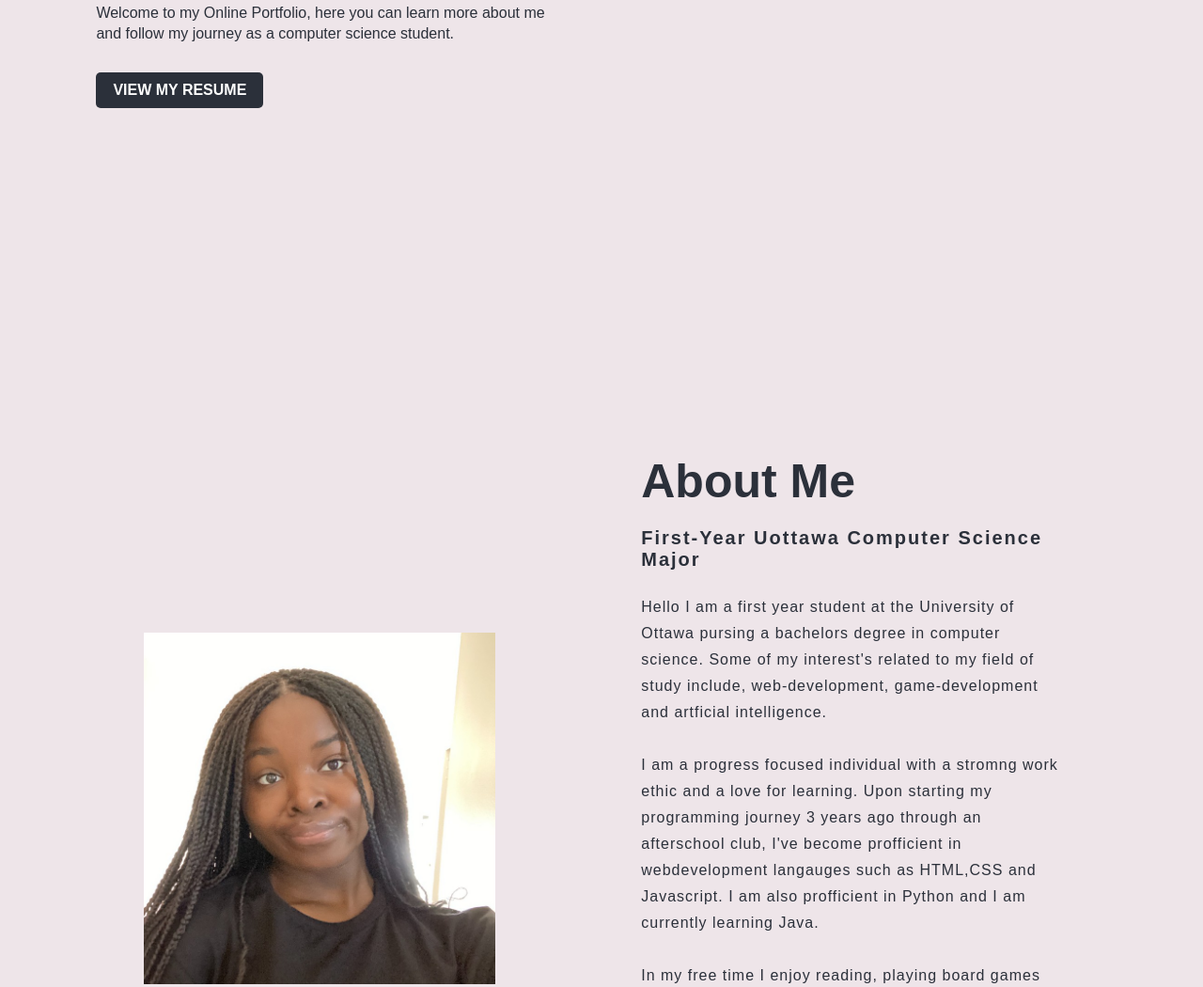
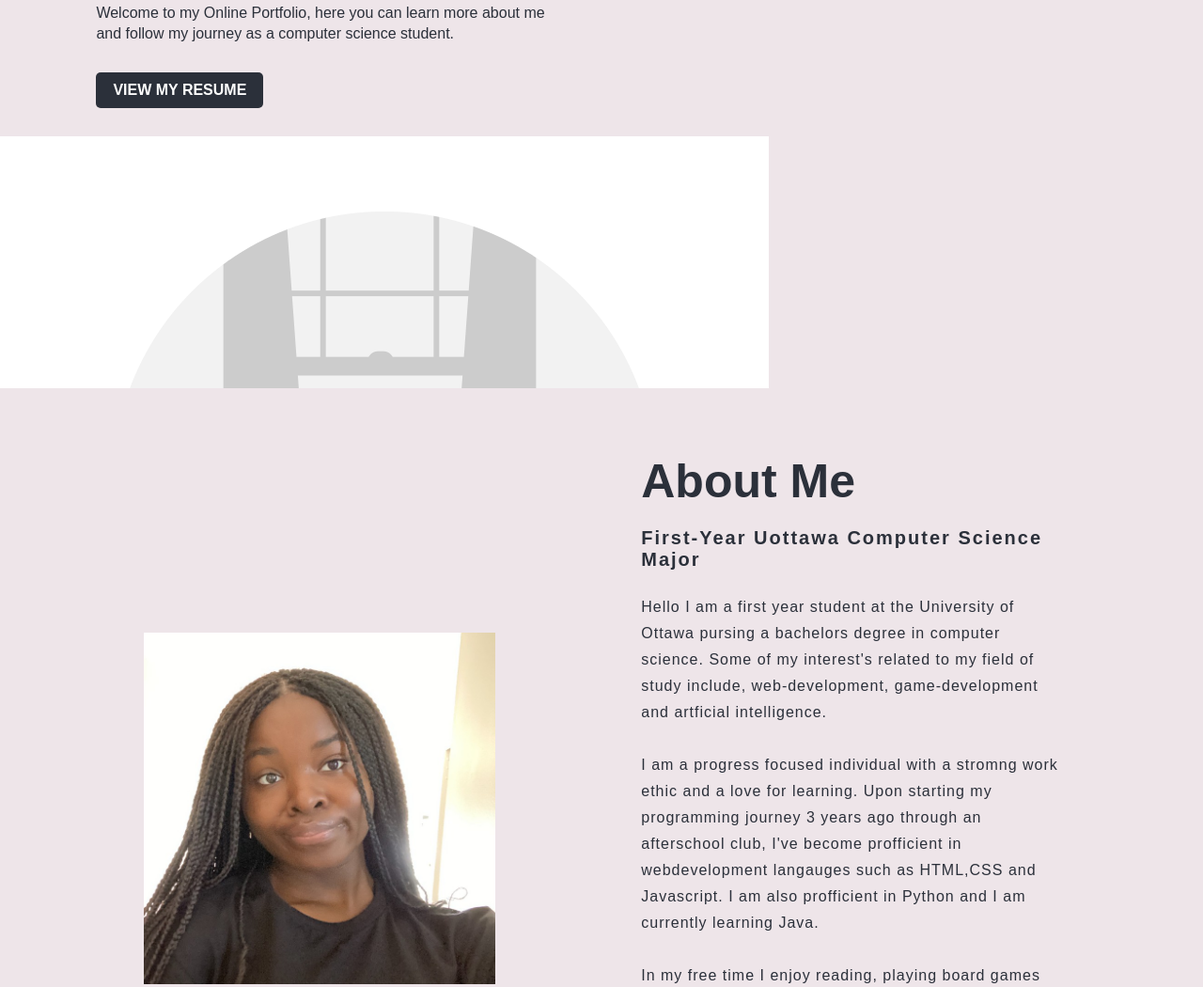
Before and after one commit to kiarasaahfon25/keyswebsite.github.io, a plain HTML site: page index.html in a window 1280 px wide. Shown: the part 387-1437 px from the top of the page at 94% size. Drawn offline with Linux system fonts and the light colour scheme.

Commit message:
Update index.html

```diff
--- a/index.html
+++ b/index.html
@@ -26,6 +26,9 @@
                 <h1> I am Kiara <span> Saahfon </span></h1> <!span is used to apply styles to a small part of a text>
                 <p> Welcome to my Online Portfolio, here you can learn more about me <br> and follow my journey as a computer science student. </p>
             <a href = "/" > VIEW MY RESUME </a>
+            </div>
+            <div class ="mainpageimage">
+                <img src = "undraw_Programmer_re_owql.png" alt = "girl on a computer">
             </div>
         </div>
         <section class = "about" id = "about">
```
